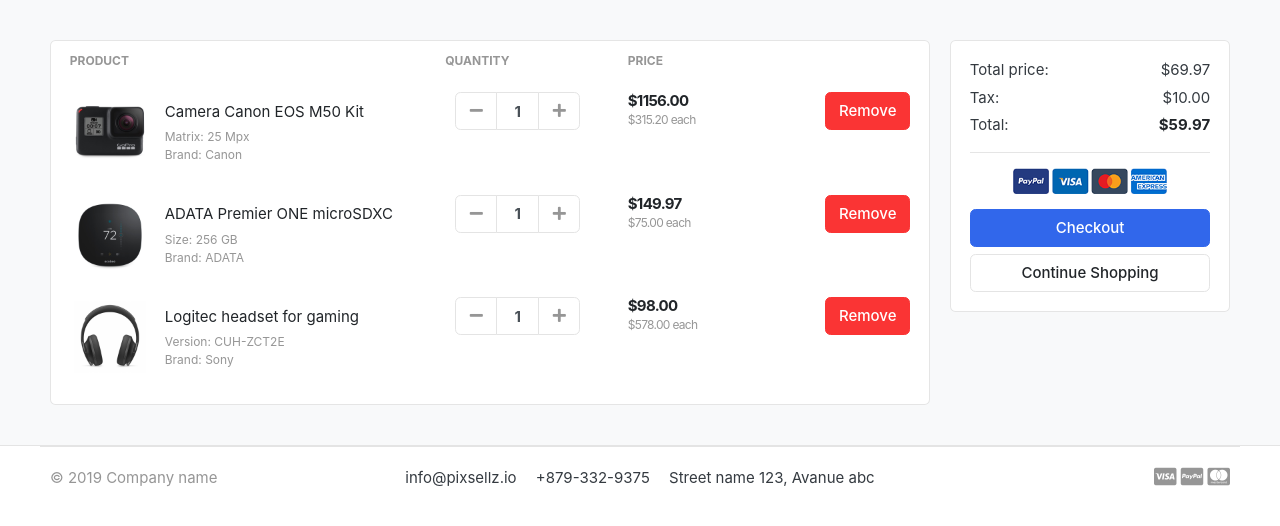
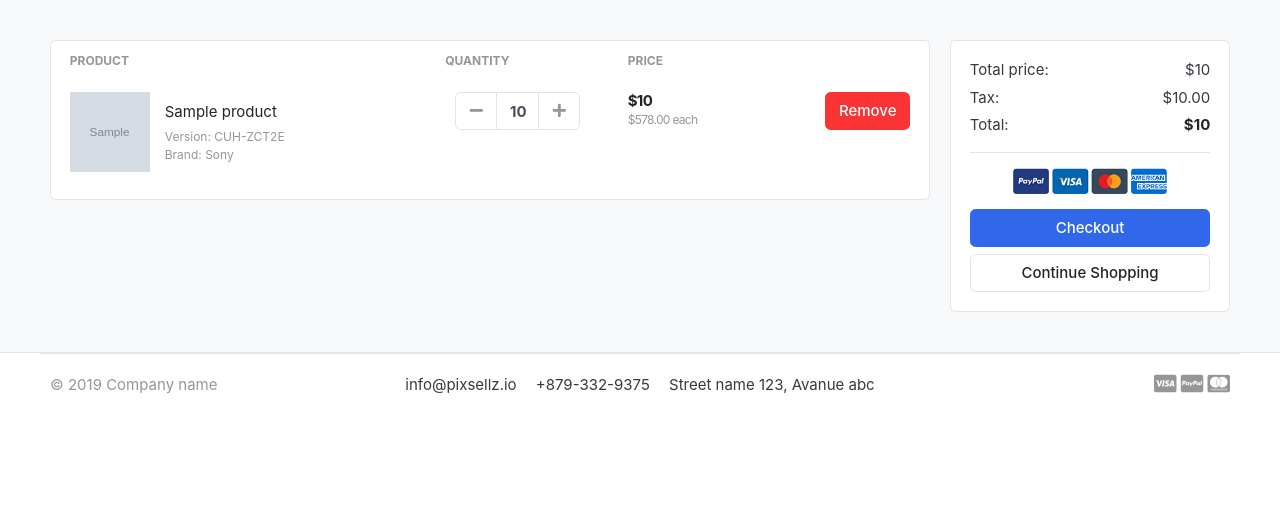
Before and after one commit to savyez/Ecomm, a Django app: template templates/store/cart.html in a window 1280 px wide. Shown: the part 118-644 px from the top of the page. Run offline with Django 5.2, Linux system fonts and the light colour scheme; the template is opened without the code that fills it: most values are stand-ins (such as "Sample title", 1, 10 or a date in 2020); grey boxes marked "Sample" are stand-in pictures; some libraries are stand-ins or nearby versions; some web fonts are replaced.

Commit message:
add to cart funtionality

```diff
--- a/cart/models.py
+++ b/cart/models.py
@@ -11,6 +11,7 @@
         return self.cart_id
 
 
+
 class CartItem(models.Model):
     product = models.ForeignKey(Product, on_delete=models.CASCADE)
     cart = models.ForeignKey(Cart, on_delete=models.CASCADE)
@@ -19,3 +20,6 @@
 
     def __str__(self):
         return self.product
+
+    def sub_total(self):
+        return self.product.price*self.quantity
--- a/cart/urls.py
+++ b/cart/urls.py
@@ -3,4 +3,5 @@
 
 urlpatterns = [
     path('', views.cart, name='cart'),
+    path('add_cart/<int:product_id>', views.add_cart, name='add_cart'),
 ]
--- a/templates/index.html
+++ b/templates/index.html
@@ -22,7 +22,7 @@
 <div class="container">
 
 <header class="section-heading">
-	<a href="./store.html" class="btn btn-outline-primary float-right">See all</a>
+	<a href="./store/" class="btn btn-outline-primary float-right">See all</a>
 	<h3 class="section-title">Popular products</h3>
 </header><!-- sect-heading -->
 
@@ -32,7 +32,7 @@
 	{% for product in products %}
 	<div class="col-md-3">
 		<div class="card card-product-grid">
-			<a href="./product-detail.html" class="img-wrap"> <img src="{{ product.images.url }}"> </a>
+			<a href="{{ product.get_url }}" class="img-wrap"> <img src="{{ product.images.url }}"> </a>
 			<figcaption class="info-wrap">
 				<a href="{{ product.get_url }}" class="title">{{ product.product_name}}</a>
 				<div class="price mt-1">${{ product.price }}</div> <!-- price-wrap.// -->
--- a/templates/store/cart.html
+++ b/templates/store/cart.html
@@ -20,80 +20,15 @@
 </tr>
 </thead>
 <tbody>
+
+	{% for cart_item in cart_items %}
 <tr>
+
 	<td>
 		<figure class="itemside align-items-center">
-			<div class="aside"><img src="{% static './images/items/11.jpg' %}" class="img-sm"></div>
+			<div class="aside"><img src="{{ cart_item.product.images.url }}" class="img-sm"></div>
 			<figcaption class="info">
-				<a href="#" class="title text-dark">Camera Canon EOS M50 Kit</a>
-				<p class="text-muted small">Matrix: 25 Mpx <br> Brand: Canon</p>
-			</figcaption>
-		</figure>
-	</td>
-	<td>
-		<!-- col.// -->
-					<div class="col">
-						<div class="input-group input-spinner">
-							<div class="input-group-prepend">
-							<button class="btn btn-light" type="button" id="button-plus"> <i class="fa fa-minus"></i> </button>
-							</div>
-							<input type="text" class="form-control"  value="1">
-							<div class="input-group-append">
-							<button class="btn btn-light" type="button" id="button-minus"> <i class="fa fa-plus"></i> </button>
-							</div>
-						</div> <!-- input-group.// -->
-					</div> <!-- col.// -->
-	</td>
-	<td>
-		<div class="price-wrap">
-			<var class="price">$1156.00</var>
-			<small class="text-muted"> $315.20 each </small>
-		</div> <!-- price-wrap .// -->
-	</td>
-	<td class="text-right">
-	<a href="" class="btn btn-danger"> Remove</a>
-	</td>
-</tr>
-<tr>
-	<td>
-		<figure class="itemside align-items-center">
-			<div class="aside"><img src="./images/items/10.jpg" class="img-sm"></div>
-			<figcaption class="info">
-				<a href="#" class="title text-dark">ADATA Premier ONE microSDXC</a>
-				<p class="text-muted small">Size: 256 GB  <br> Brand: ADATA </p>
-			</figcaption>
-		</figure>
-	</td>
-	<td>
-		<!-- col.// -->
-					<div class="col">
-						<div class="input-group input-spinner">
-							<div class="input-group-prepend">
-							<button class="btn btn-light" type="button" id="button-plus"> <i class="fa fa-minus"></i> </button>
-							</div>
-							<input type="text" class="form-control"  value="1">
-							<div class="input-group-append">
-							<button class="btn btn-light" type="button" id="button-minus"> <i class="fa fa-plus"></i> </button>
-							</div>
-						</div> <!-- input-group.// -->
-					</div> <!-- col.// -->
-	</td>
-	<td>
-		<div class="price-wrap">
-			<var class="price">$149.97</var>
-			<small  class="text-muted"> $75.00 each </small>
-		</div> <!-- price-wrap .// -->
-	</td>
-	<td class="text-right">
-	<a href="" class="btn btn-danger"> Remove</a>
-	</td>
-</tr>
-<tr>
-	<td>
-		<figure class="itemside align-items-center">
-			<div class="aside"><img src="./images/items/9.jpg" class="img-sm"></div>
-			<figcaption class="info">
-				<a href="#" class="title text-dark">Logitec headset for gaming</a>
+				<a href="#" class="title text-dark">{{ cart_item.product.product_name }}</a>
 				<p class="small text-muted">Version: CUH-ZCT2E  <br> Brand: Sony</p>
 			</figcaption>
 		</figure>
@@ -105,7 +40,7 @@
 							<div class="input-group-prepend">
 							<button class="btn btn-light" type="button" id="button-plus"> <i class="fa fa-minus"></i> </button>
 							</div>
-							<input type="text" class="form-control"  value="1">
+							<input type="text" class="form-control"  value="{{ cart_item.quantity }}">
 							<div class="input-group-append">
 							<button class="btn btn-light" type="button" id="button-minus"> <i class="fa fa-plus"></i> </button>
 							</div>
@@ -114,14 +49,17 @@
 	</td>
 	<td>
 		<div class="price-wrap">
-			<var class="price">$98.00</var>
+			<var class="price">${{ cart_item.product.price }}</var>
 			<small class="text-muted"> $578.00 each</small>
 		</div> <!-- price-wrap .// -->
 	</td>
 	<td class="text-right">
 		<a href="" class="btn btn-danger"> Remove</a>
 	</td>
+
 </tr>
+{% endfor %}
+
 </tbody>
 </table>
 </div> <!-- card.// -->
@@ -133,7 +71,7 @@
 		<div class="card-body">
 			<dl class="dlist-align">
 			  <dt>Total price:</dt>
-			  <dd class="text-right">$69.97</dd>
+			  <dd class="text-right">${{ total }}</dd>
 			</dl>
 			<dl class="dlist-align">
 			  <dt>Tax:</dt>
@@ -141,7 +79,7 @@
 			</dl>
 			<dl class="dlist-align">
 			  <dt>Total:</dt>
-			  <dd class="text-right text-dark b"><strong>$59.97</strong></dd>
+			  <dd class="text-right text-dark b"><strong>${{ total }}</strong></dd>
 			</dl>
 			<hr>
 			<p class="text-center mb-3">
--- a/templates/store/product_detail.html
+++ b/templates/store/product_detail.html
@@ -69,7 +69,7 @@
 		</div>
 	</div> <!-- row.// -->
 	<hr>
-	<a href="./product-detail.html" class="btn  btn-primary"> <span class="text">Add to cart</span> <i class="fas fa-shopping-cart"></i>  </a>
+	<a href="{% url 'add_cart' single_product.id %}" class="btn  btn-primary"> <span class="text">Add to cart</span> <i class="fas fa-shopping-cart"></i>  </a>
 </article> <!-- product-info-aside .// -->
 		</main> <!-- col.// -->
 	</div> <!-- row.// -->
```
Also changed, not shown: cart/views.py (+45 -3 lines).
